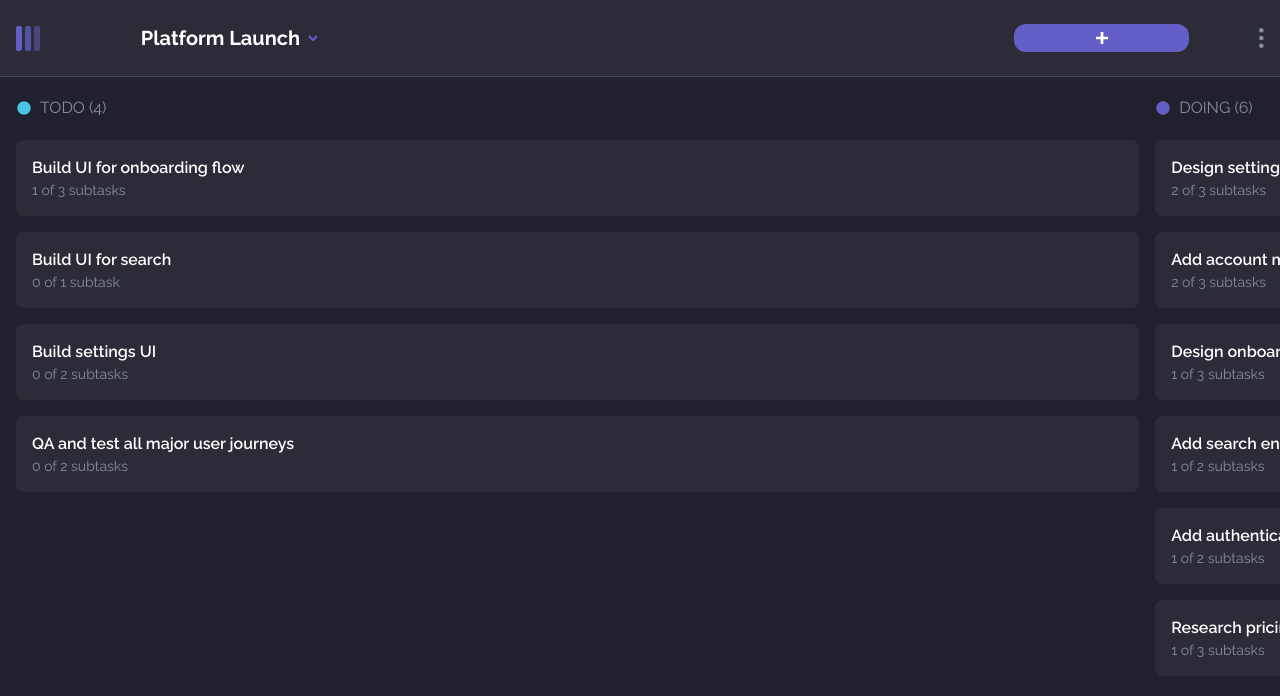
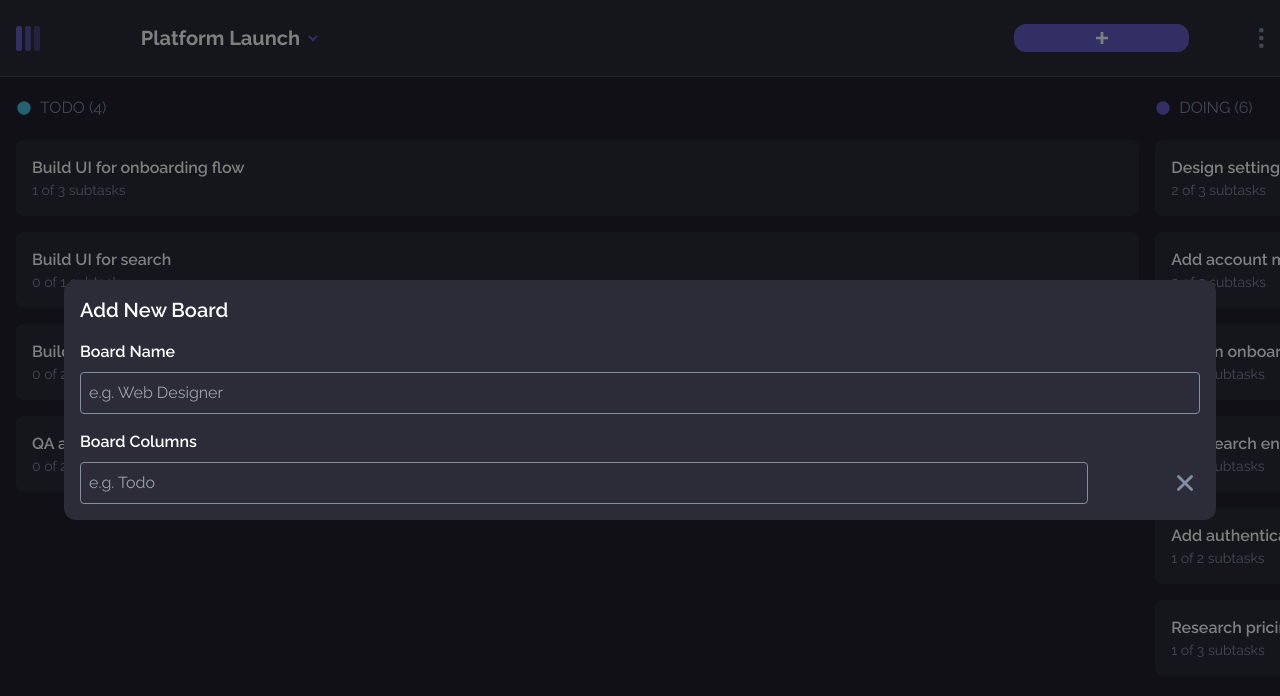
Before and after one commit to Paienobe/Kanban-manager, a React (Create React App) app: page / in a window 1280 px wide. Shown: the top 696 px of the page. Built offline with nearby package versions, Linux system fonts and the light colour scheme.

Commit message:
form creation

```diff
--- a/src/App.tsx
+++ b/src/App.tsx
@@ -1,6 +1,7 @@
 import { useState } from "react";
 import "./App.css";
 import AllBoardsModal from "./components/AllBoardsModal/AllBoardsModal";
+import BoardForm from "./components/BoardForm/BoardForm";
 import DeleteModal from "./components/DeleteModal/DeleteModal";
 import Navbar from "./components/Navbar/Navbar";
 import TasksContainer from "./components/TasksContainer/TasksContainer";
@@ -10,6 +11,7 @@ function App() {
   const { deleteItem, showDeleteModal, setShowDeleteModal } =
     useGlobalContext()!;
   const [showBoardsModal, setShowBoardsModal] = useState(false);
+  const [showBoardForm, setShowBoardForm] = useState(false);
 
   return (
     <div className="App bg-lightBg dark:bg-darkBg min-h-screen transition-all duration-300 ease-in-out">
@@ -24,6 +26,7 @@ function App() {
         <AllBoardsModal
           showBoardsModal={showBoardsModal}
           setShowBoardsModal={setShowBoardsModal}
+          setShowBoardForm={setShowBoardForm}
         />
       )}
 
@@ -33,6 +36,8 @@ function App() {
           setShowDeleteModal={setShowDeleteModal}
         />
       )}
+
+      <BoardForm />
     </div>
   );
 }
--- a/src/components/AllBoardsModal/AllBoardsModal.tsx
+++ b/src/components/AllBoardsModal/AllBoardsModal.tsx
@@ -10,9 +10,14 @@ import { MdCircle } from "react-icons/md";
 type Props = {
   showBoardsModal: boolean;
   setShowBoardsModal: React.Dispatch<React.SetStateAction<boolean>>;
+  setShowBoardForm: React.Dispatch<React.SetStateAction<boolean>>;
 };
 
-const AllBoardsModal = ({ showBoardsModal, setShowBoardsModal }: Props) => {
+const AllBoardsModal = ({
+  showBoardsModal,
+  setShowBoardsModal,
+  setShowBoardForm,
+}: Props) => {
   const { appData, currentBoardIndex, setCurrentBoardIndex, theme, setTheme } =
     useGlobalContext()!;
   const totalBoards = appData.boards.length;
@@ -67,7 +72,10 @@ const AllBoardsModal = ({ showBoardsModal, setShowBoardsModal }: Props) => {
             );
           })}
 
-          <div className="flex items-center ml-4 my-2">
+          <div
+            className="flex items-center ml-4 my-2"
+            onClick={() => setShowBoardForm(true)}
+          >
             <BoardIcon className="mr-4  my-3" fill="#635fc7" />
             <p className="text-purple">+Create New Board</p>
           </div>
--- /dev/null
+++ b/src/components/BoardForm/BoardForm.tsx
@@ -0,0 +1,91 @@
+import React, { useState } from "react";
+import uuid from "react-uuid";
+import { IoClose } from "react-icons/io5";
+
+const BoardForm = () => {
+  const [columnInputs, setColumnInputs] = useState([{ id: uuid(), value: "" }]);
+  const updateInputValue = (
+    e: React.ChangeEvent<HTMLInputElement>,
+    id: string
+  ) => {
+    const selectedInput = columnInputs.find((input) => {
+      return input.id === id;
+    });
+    const updateSelectedInput = { ...selectedInput!, value: e.target.value };
+    const updatedInputs = columnInputs.map((input) => {
+      if (input.id === id) {
+        return updateSelectedInput;
+      } else return input;
+    });
+    setColumnInputs(updatedInputs);
+  };
+
+  return (
+    <div className="fixed top-0 bottom-0 left-0 right-0 flex items-center justify-center bg-black bg-opacity-50">
+      <div className="bg-lightTiles dark:bg-darkTiles transition-[background] duration-300 ease-in-out p-4 rounded-xl w-[90%] text-left">
+        <h1 className="text-lightModeTitle dark:text-darkModeTitle text-xl font-semibold mb-4">
+          Add New Board
+        </h1>
+        <form>
+          <div className="">
+            <label
+              htmlFor="board name"
+              className="block text-lightModeTitle dark:text-darkModeTitle font-semibold mb-2"
+            >
+              Board Name
+            </label>
+            <input
+              type="text"
+              name="board_name"
+              placeholder="e.g. Web Designer"
+              className="p-2 rounded bg-transparent border border-subtextColor w-full text-lightModeTitle dark:text-darkModeTitle"
+            />
+          </div>
+
+          <div>
+            <label
+              htmlFor="board columns"
+              className="block text-lightModeTitle dark:text-darkModeTitle font-semibold mt-4 mb-2"
+            >
+              Board Columns
+            </label>
+            <div>
+              {columnInputs.map((input, index) => {
+                const placeholderText =
+                  index === 0
+                    ? "e.g. Todo"
+                    : index === 1
+                    ? "e.g. Doing"
+                    : index === 2
+                    ? "e.g. Done"
+                    : "Your column title...";
+                return (
+                  <div
+                    key={uuid()}
+                    className="flex items-center justify-between"
+                  >
+                    <input
+                      type="text"
+                      className="p-2 rounded bg-transparent border border-subtextColor w-[90%] box-border text-lightModeTitle dark:text-darkModeTitle"
+                      placeholder={placeholderText}
+                      value={input.value}
+                      onChange={(e) => {
+                        updateInputValue(e, input.id);
+                      }}
+                    />
+                    <IoClose
+                      size={30}
+                      className="text-subtextColor hover:text-red transition-colors duration-200 ease-in-out"
+                    />
+                  </div>
+                );
+              })}
+            </div>
+          </div>
+        </form>
+      </div>
+    </div>
+  );
+};
+
+export default BoardForm;
--- a/src/components/TasksContainer/TasksContainer.tsx
+++ b/src/components/TasksContainer/TasksContainer.tsx
@@ -4,17 +4,10 @@ import TaskTile from "../TaskTiles/TaskTile";
 import { MdCircle } from "react-icons/md";
 import TaskModal from "../TaskModal/TaskModal";
 import { SelectedTask, Task } from "../../types/types";
+import { columnHexCodes } from "../../constants/constants";
 
 const TasksContainer = () => {
   const { currentBoard } = useGlobalContext()!;
-  const columnHexCodes = [
-    "#49C4E5",
-    "#635fc7",
-    "#67E2AE",
-    "#e5a449",
-    "#2a3fdb",
-    "#c36e6e",
-  ];
 
   const [showViewModal, setShowViewModal] = useState(false);
   const [selectedTask, setSelectedTask] = useState<SelectedTask>({
--- /dev/null
+++ b/src/constants/constants.ts
@@ -0,0 +1,8 @@
+export const columnHexCodes = [
+  "#49C4E5",
+  "#635fc7",
+  "#67E2AE",
+  "#e5a449",
+  "#2a3fdb",
+  "#c36e6e",
+];
```
